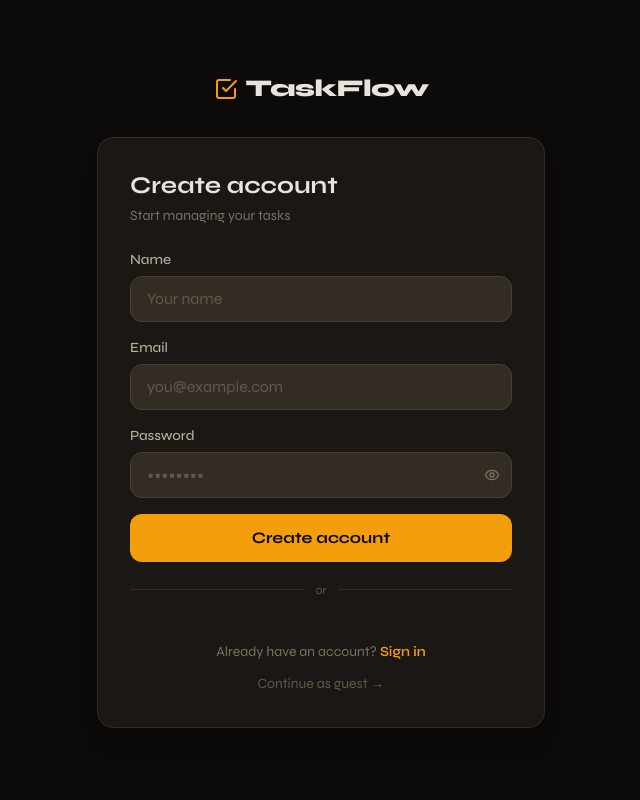
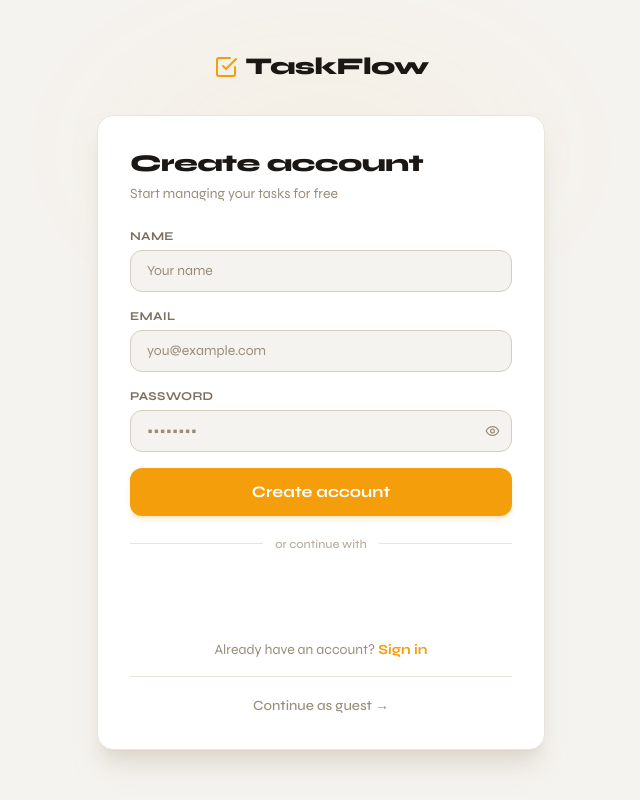
Before and after one commit to spoja-10/task-manager, a React (Vite) app in the folder client/: page /login in a window 1280 px wide. Both pictures are taken after a click on the button "Sign up". Shown: the whole page, without its empty margins (319-959 px from the left). Built offline with nearby package versions, Linux system fonts and the light colour scheme.

Commit message:
refactor: simplify AuthPage component logic and enhance styling for better user experience

```diff
--- a/client/src/pages/AuthPage.jsx
+++ b/client/src/pages/AuthPage.jsx
@@ -12,24 +12,17 @@
   const { login, register, googleAuth, user } = useAuth();
   const navigate = useNavigate();
 
-  useEffect(() => {
-    if (user) navigate('/app');
-  }, [user]);
+  useEffect(() => { if (user) navigate('/app'); }, [user]);
 
   useEffect(() => {
     if (window.google) {
       window.google.accounts.id.initialize({
         client_id: import.meta.env.VITE_GOOGLE_CLIENT_ID || 'your_google_client_id',
-        callback: async (credentialResponse) => {
+        callback: async (cr) => {
           setLoading(true);
-          try {
-            await googleAuth(credentialResponse.credential);
-            navigate('/app');
-          } catch {
-            setError('Google sign in failed');
-          } finally {
-            setLoading(false);
-          }
+          try { await googleAuth(cr.credential); navigate('/app'); }
+          catch { setError('Google sign in failed'); }
+          finally { setLoading(false); }
         },
       });
       window.google.accounts.id.renderButton(
@@ -44,38 +37,40 @@
     setError('');
     setLoading(true);
     try {
-      if (mode === 'login') {
-        await login(form.email, form.password);
-      } else {
-        await register(form.name, form.email, form.password);
-      }
+      if (mode === 'login') await login(form.email, form.password);
+      else await register(form.name, form.email, form.password);
       navigate('/app');
     } catch (err) {
       setError(err.response?.data?.message || 'Something went wrong');
-    } finally {
-      setLoading(false);
-    }
+    } finally { setLoading(false); }
   };
 
+  const inputClass = "w-full px-4 py-2.5 rounded-xl border border-ink-200 dark:border-ink-700 bg-ink-50 dark:bg-ink-800 text-ink-900 dark:text-ink-100 placeholder-ink-400 dark:placeholder-ink-600 focus:outline-none focus:ring-2 focus:ring-amber-500 focus:border-transparent transition text-sm";
+
   return (
-    <div className="min-h-screen bg-ink-950 flex items-center justify-center p-4">
-      <div className="w-full max-w-md">
+    <div className="min-h-screen bg-ink-50 dark:bg-ink-950 flex items-center justify-center p-4 transition-colors">
+
+      {/* Ambient glow */}
+      <div className="pointer-events-none fixed top-0 left-1/2 -translate-x-1/2 w-[600px] h-[300px] rounded-full blur-3xl z-0 opacity-[0.06] dark:opacity-10"
+        style={{ background: 'radial-gradient(ellipse, #f59e0b 0%, transparent 70%)' }} />
+
+      <div className="relative z-10 w-full max-w-md">
         {/* Logo */}
-        <div className="flex items-center gap-2 mb-8 justify-center">
+        <button onClick={() => navigate('/')} className="flex items-center gap-2 mb-8 mx-auto w-fit hover:opacity-80 transition">
           <CheckSquare className="text-amber-500" size={24} />
-          <span className="text-2xl font-black tracking-tight text-ink-100">TaskFlow</span>
-        </div>
+          <span className="text-2xl font-black tracking-tight">TaskFlow</span>
+        </button>
 
-        <div className="bg-ink-900 rounded-2xl shadow-xl border border-ink-800 p-8">
-          <h1 className="text-2xl font-bold mb-1 text-ink-100">
+        <div className="bg-white dark:bg-ink-900 rounded-2xl shadow-xl shadow-ink-200/60 dark:shadow-none border border-ink-100 dark:border-ink-800 p-8">
+          <h1 className="text-2xl font-black tracking-tight mb-1">
             {mode === 'login' ? 'Welcome back' : 'Create account'}
           </h1>
-          <p className="text-ink-500 text-sm mb-6">
-            {mode === 'login' ? 'Sign in to your account' : 'Start managing your tasks'}
+          <p className="text-ink-400 dark:text-ink-500 text-sm mb-6">
+            {mode === 'login' ? 'Sign in to your account' : 'Start managing your tasks for free'}
           </p>
 
           {error && (
-            <div className="mb-4 p-3 bg-red-900/20 border border-red-800 rounded-lg text-red-400 text-sm">
+            <div className="mb-5 p-3 bg-red-50 dark:bg-red-900/20 border border-red-200 dark:border-red-800 rounded-xl text-red-600 dark:text-red-400 text-sm">
               {error}
             </div>
           )}
@@ -83,59 +78,56 @@
           <form onSubmit={handleSubmit} className="space-y-4">
             {mode === 'register' && (
               <div>
-                <label className="block text-sm font-medium mb-1.5 text-ink-300">Name</label>
-                <input type="text" value={form.name}
-                  onChange={e => setForm(f => ({ ...f, name: e.target.value }))}
-                  className="w-full px-4 py-2.5 rounded-xl border border-ink-700 bg-ink-800 text-ink-100 placeholder-ink-600 focus:outline-none focus:ring-2 focus:ring-amber-500 transition"
-                  placeholder="Your name" required />
+                <label className="block text-xs font-bold text-ink-500 dark:text-ink-400 mb-1.5 uppercase tracking-wide">Name</label>
+                <input type="text" value={form.name} onChange={e => setForm(f => ({ ...f, name: e.target.value }))}
+                  className={inputClass} placeholder="Your name" required />
               </div>
             )}
             <div>
-              <label className="block text-sm font-medium mb-1.5 text-ink-300">Email</label>
-              <input type="email" value={form.email}
-                onChange={e => setForm(f => ({ ...f, email: e.target.value }))}
-                className="w-full px-4 py-2.5 rounded-xl border border-ink-700 bg-ink-800 text-ink-100 placeholder-ink-600 focus:outline-none focus:ring-2 focus:ring-amber-500 transition"
-                placeholder="you@example.com" required />
+              <label className="block text-xs font-bold text-ink-500 dark:text-ink-400 mb-1.5 uppercase tracking-wide">Email</label>
+              <input type="email" value={form.email} onChange={e => setForm(f => ({ ...f, email: e.target.value }))}
+                className={inputClass} placeholder="you@example.com" required />
             </div>
             <div>
-              <label className="block text-sm font-medium mb-1.5 text-ink-300">Password</label>
+              <label className="block text-xs font-bold text-ink-500 dark:text-ink-400 mb-1.5 uppercase tracking-wide">Password</label>
               <div className="relative">
                 <input type={showPass ? 'text' : 'password'} value={form.password}
                   onChange={e => setForm(f => ({ ...f, password: e.target.value }))}
-                  className="w-full px-4 py-2.5 pr-11 rounded-xl border border-ink-700 bg-ink-800 text-ink-100 placeholder-ink-600 focus:outline-none focus:ring-2 focus:ring-amber-500 transition"
-                  placeholder="••••••••" required />
+                  className={inputClass + ' pr-11'} placeholder="••••••••" required />
                 <button type="button" onClick={() => setShowPass(s => !s)}
-                  className="absolute right-3 top-1/2 -translate-y-1/2 text-ink-500 hover:text-ink-300">
-                  {showPass ? <EyeOff className="w-4 h-4" /> : <Eye className="w-4 h-4" />}
+                  className="absolute right-3 top-1/2 -translate-y-1/2 text-ink-400 hover:text-ink-600 dark:hover:text-ink-300 transition">
+                  {showPass ? <EyeOff size={15} /> : <Eye size={15} />}
                 </button>
               </div>
             </div>
             <button type="submit" disabled={loading}
-              className="w-full py-3 bg-amber-500 hover:bg-amber-400 text-ink-950 font-bold rounded-xl transition disabled:opacity-60 disabled:cursor-not-allowed">
+              className="w-full py-3 bg-amber-500 hover:bg-amber-400 text-white dark:text-ink-950 font-bold rounded-xl transition disabled:opacity-60 disabled:cursor-not-allowed shadow-md shadow-amber-500/20 mt-2">
               {loading ? 'Please wait...' : mode === 'login' ? 'Sign in' : 'Create account'}
             </button>
           </form>
 
           <div className="my-5 flex items-center gap-3">
-            <div className="flex-1 h-px bg-ink-800" />
-            <span className="text-xs text-ink-600">or</span>
-            <div className="flex-1 h-px bg-ink-800" />
+            <div className="flex-1 h-px bg-ink-100 dark:bg-ink-800" />
+            <span className="text-xs text-ink-300 dark:text-ink-600 font-medium">or continue with</span>
+            <div className="flex-1 h-px bg-ink-100 dark:bg-ink-800" />
           </div>
 
-          <div id="google-btn" className="flex justify-center" />
+          <div id="google-btn" className="flex justify-center min-h-[44px]" />
 
-          <p className="text-center text-sm text-ink-500 mt-6">
+          <p className="text-center text-sm text-ink-400 dark:text-ink-500 mt-6">
             {mode === 'login' ? "Don't have an account? " : 'Already have an account? '}
             <button onClick={() => { setMode(m => m === 'login' ? 'register' : 'login'); setError(''); }}
-              className="text-amber-500 hover:text-amber-400 font-semibold">
+              className="text-amber-500 hover:text-amber-400 font-bold transition">
               {mode === 'login' ? 'Sign up' : 'Sign in'}
             </button>
           </p>
 
-          <button onClick={() => navigate('/app')}
-            className="w-full text-center text-sm text-ink-600 hover:text-ink-400 mt-3 transition">
-            Continue as guest →
-          </button>
+          <div className="mt-4 pt-4 border-t border-ink-100 dark:border-ink-800">
+            <button onClick={() => navigate('/app')}
+              className="w-full text-center text-sm text-ink-400 hover:text-ink-600 dark:hover:text-ink-300 transition font-medium">
+              Continue as guest →
+            </button>
+          </div>
         </div>
       </div>
     </div>
```
